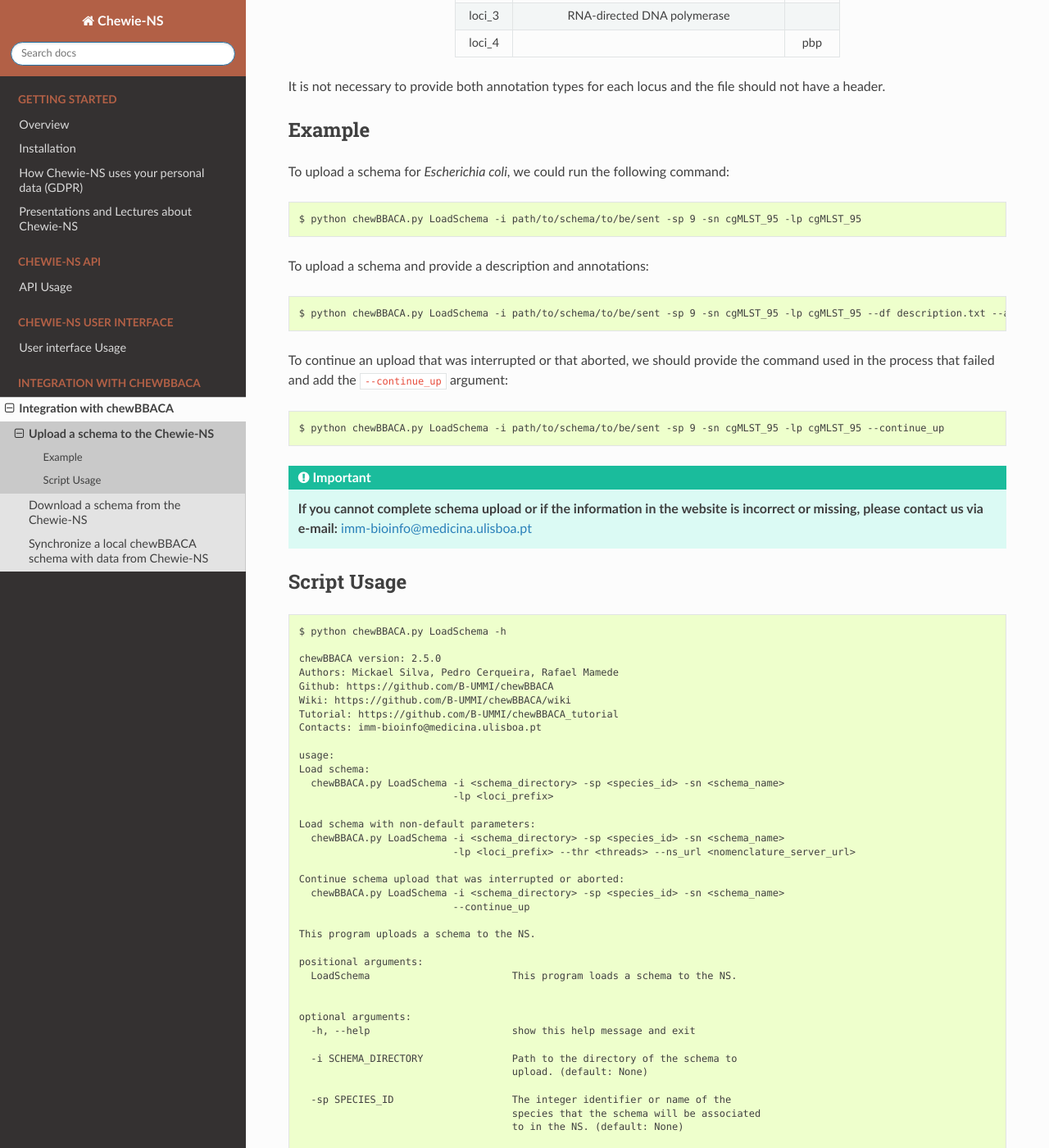
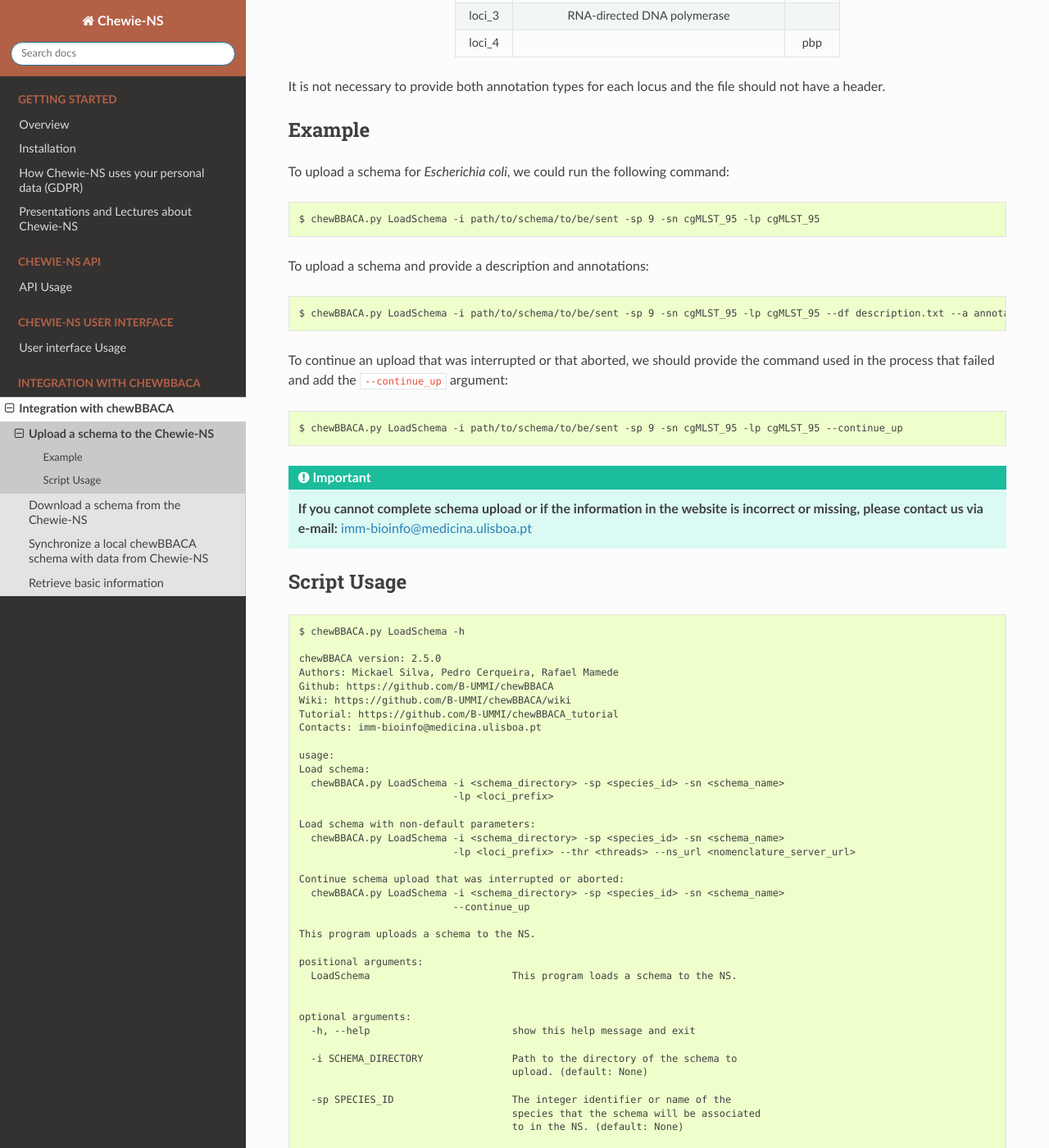
Before and after one commit to B-UMMI/Chewie-NS, a Sphinx documentation site: the page built from docs/user/upload_api.rst, in a window 1280 px wide and 1400 px high, scrolled down 1930 px. Shown: the whole window at 82% size. Built offline with Sphinx 7.4.7 and the Read the Docs theme 2.0.0, drawn with Linux system fonts in a browser that asks for light colours; some of the changed text lies outside the part shown.

```diff
--- a/docs/user/chewbbaca.rst
+++ b/docs/user/chewbbaca.rst
@@ -12,3 +12,4 @@ These scripts allow users to:
     upload_api
     download_api
     synchronize_api
+    nsstats_api
--- a/docs/user/upload_api.rst
+++ b/docs/user/upload_api.rst
@@ -38,13 +38,13 @@ To upload a schema to the Chewie-NS it is at least necessary to provide:
     `NSStats <https://github.com/B-UMMI/chewBBACA/blob/master/CHEWBBACA/CHEWBBACA_NS/stats_requests.py>`_
     process in the  chewBBACA suite to get information about species and schemas in the Chewie-NS or
     query the ``/species/list`` API endpoint through  `Swagger <https://chewbbaca.online/api/NS/api/docs>`_ or a simple curl
-    command (``curl -X GET "https://chewbbaca.online/NS/api/species/list"
+    command (``e.g.: curl -X GET "https://chewbbaca.online/NS/api/species/list"
     -H  "accept: application/json"``).
   - e.g.: ``9`` or ``Escherichia coli``.
 
 - A **name** for the schema.
 
-  - The name should be short and concise. The name must be unique among the set of names for
+  - The name should be short and concise. The name **must be unique** among the set of names for
     the schemas of the same species.
   - e.g.: ``Project_cgMLST``, ``SRA_wgMLST``, ``Organization_cgMLST`` ...
 
@@ -112,16 +112,16 @@ Example
 
 To upload a schema for *Escherichia coli*, we could run the following command::
 
-    $ python chewBBACA.py LoadSchema -i path/to/schema/to/be/sent -sp 9 -sn cgMLST_95 -lp cgMLST_95
+    $ chewBBACA.py LoadSchema -i path/to/schema/to/be/sent -sp 9 -sn cgMLST_95 -lp cgMLST_95
 
 To upload a schema and provide a description and annotations::
 
-    $ python chewBBACA.py LoadSchema -i path/to/schema/to/be/sent -sp 9 -sn cgMLST_95 -lp cgMLST_95 --df description.txt --a annotations.tsv
+    $ chewBBACA.py LoadSchema -i path/to/schema/to/be/sent -sp 9 -sn cgMLST_95 -lp cgMLST_95 --df description.txt --a annotations.tsv
 
 To continue an upload that was interrupted or that aborted, we should provide the command used in
 the process that failed and add the ``--continue_up`` argument::
 
-    $ python chewBBACA.py LoadSchema -i path/to/schema/to/be/sent -sp 9 -sn cgMLST_95 -lp cgMLST_95 --continue_up
+    $ chewBBACA.py LoadSchema -i path/to/schema/to/be/sent -sp 9 -sn cgMLST_95 -lp cgMLST_95 --continue_up
 
 .. important:: **If you cannot complete schema upload or if the information in the
                  website is incorrect or missing, please contact us via e-mail:**
@@ -132,7 +132,7 @@ Script Usage
 
 ::
 
-    $ python chewBBACA.py LoadSchema -h
+    $ chewBBACA.py LoadSchema -h
 
     chewBBACA version: 2.5.0
     Authors: Mickael Silva, Pedro Cerqueira, Rafael Mamede
```
Also changed, not shown: docs/user/download_api.rst (+5 -5 lines), docs/user/nsstats_api.rst (added, +106 -0 lines).
